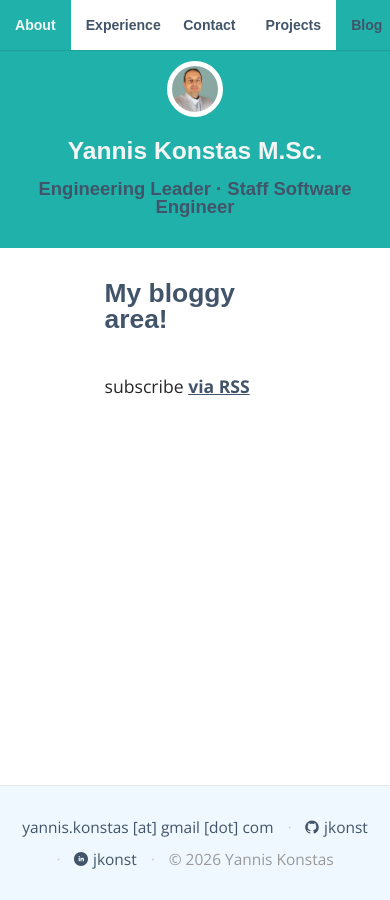
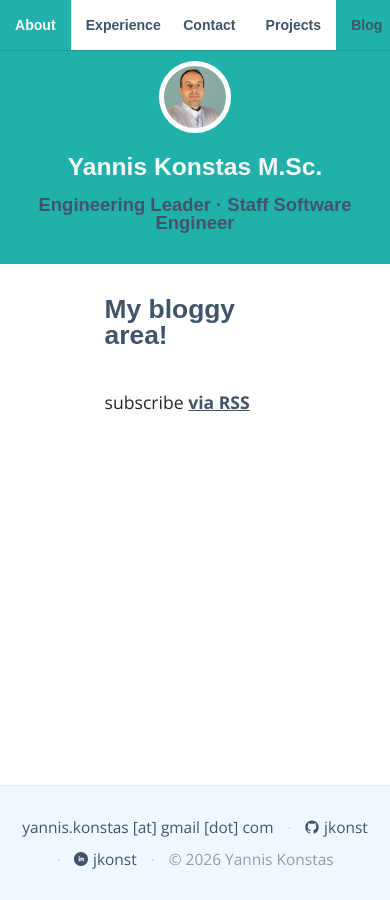
Before and after one commit to jkonst/jkonst.github.io, a Jekyll site: the page built from blog/index.html, in a window 390 px wide. Built offline with Jekyll 4.4.1, drawn with Linux system fonts in a browser that asks for light colours; some web fonts are replaced.

Commit message:
fix: increase mobile photo size to 72px

```diff
--- a/_sass/_layout.scss
+++ b/_sass/_layout.scss
@@ -420,8 +420,8 @@ td.second {
   }
 
   #photo-placeholder {
-    width: 56px;
-    height: 56px;
+    width: 72px;
+    height: 72px;
     margin: 0.5em auto 0.3em;
   }
 
```
